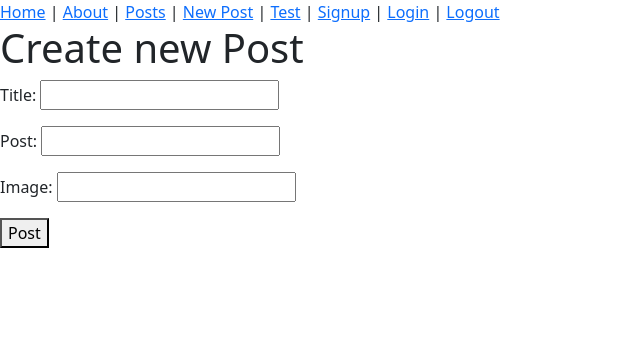
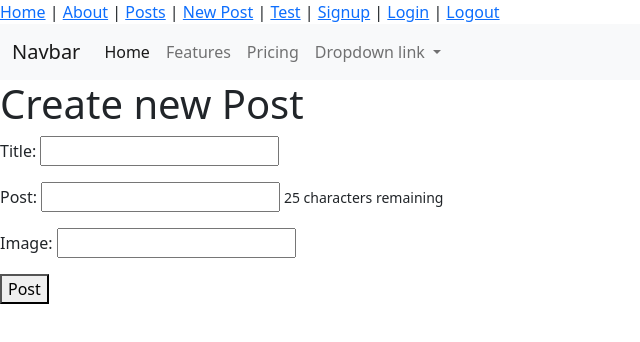
Before and after one commit to SymensJeffrey/blog_vue_app, a Vue app: page /posts/new in a window 1280 px wide. Shown: the top 342 px of the page, without its empty margins (0-640 px from the left). Built offline with nearby package versions, Linux system fonts and the light colour scheme.

Commit message:
add dynamic respose to input boxes

```diff
--- a/src/App.vue
+++ b/src/App.vue
@@ -9,6 +9,38 @@
       <router-link to="/signup">Signup</router-link> |
       <router-link to="/login">Login</router-link> |
       <router-link to="/logout">Logout</router-link>
+
+      <nav class="navbar navbar-expand-lg navbar-light bg-light">
+        <div class="container-fluid">
+          <a class="navbar-brand" href="#">Navbar</a>
+          <button class="navbar-toggler" type="button" data-bs-toggle="collapse" data-bs-target="#navbarNavDropdown" aria-controls="navbarNavDropdown" aria-expanded="false" aria-label="Toggle navigation">
+            <span class="navbar-toggler-icon"></span>
+          </button>
+          <div class="collapse navbar-collapse" id="navbarNavDropdown">
+            <ul class="navbar-nav">
+              <li class="nav-item">
+                <a class="nav-link active" aria-current="page" href="#">Home</a>
+              </li>
+              <li class="nav-item">
+                <a class="nav-link" href="#">Features</a>
+              </li>
+              <li class="nav-item">
+                <a class="nav-link" href="#">Pricing</a>
+              </li>
+              <li class="nav-item dropdown">
+                <a class="nav-link dropdown-toggle" href="#" id="navbarDropdownMenuLink" role="button" data-bs-toggle="dropdown" aria-expanded="false">
+                  Dropdown link
+                </a>
+                <ul class="dropdown-menu" aria-labelledby="navbarDropdownMenuLink">
+                  <li><a class="dropdown-item" href="#">Action</a></li>
+                  <li><a class="dropdown-item" href="#">Another action</a></li>
+                  <li><a class="dropdown-item" href="#">Something else here</a></li>
+                </ul>
+              </li>
+            </ul>
+          </div>
+        </div>
+      </nav>
     </div>
     <router-view/>
   </div>
--- a/src/views/PostNew.vue
+++ b/src/views/PostNew.vue
@@ -3,7 +3,8 @@
     <h1> Create new Post </h1>
     <div>
       <p>Title: <input type="text" v-model="newPostParams.title"></p>
-      <p>Post: <input class="box" type="text" v-model="newPostParams.body"></p>
+      <p>Post: <input class="box" type="text" v-model="newPostParams.body"><small> {{ 25 - newPostParams.body.length }} characters remaining </small>
+      <small v-if="newPostParams.body.length >  25"> over 150</small></p>
       <p>Image: <input type="text" v-model="newPostParams.image"></p>
       <button v-on:click="createPost()">Post</button>
 
@@ -20,7 +21,9 @@
     data: function () {
       return {
         message: "Welcome to Vue.js!",
-        newPostParams: {},
+        newPostParams: {
+          body: ""
+        },
       };
     },
     created: function () {
```
